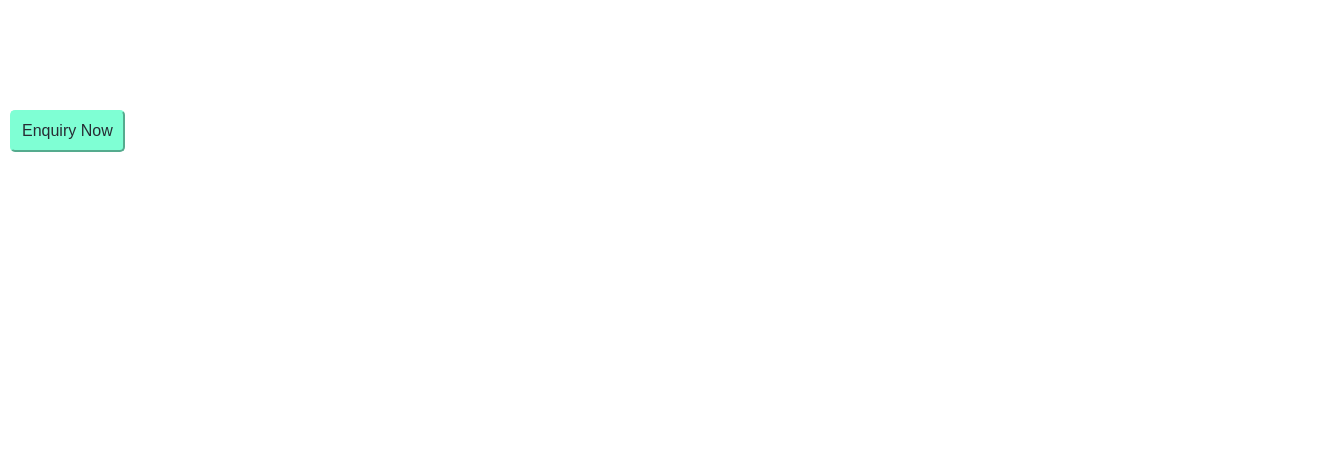
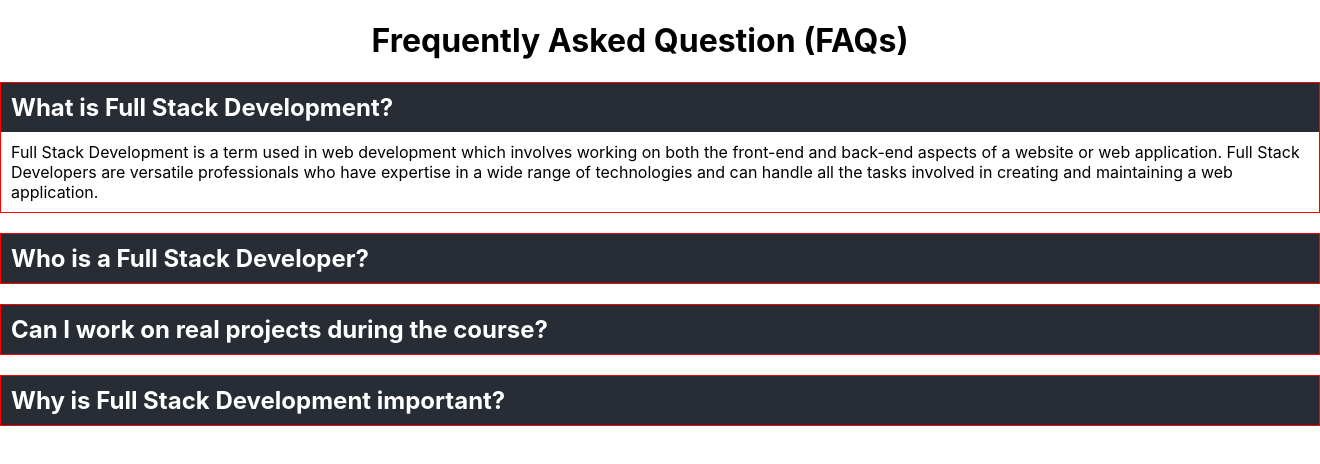
Before and after one commit to marleyDip/React-JS-Basics, a React (Create React App) app in the folder statehandling/: page / in a window 1280 px wide. Shown: the top 464 px of the page, 1320 px wide, since content can reach past the window. Built offline with nearby package versions, Linux system fonts and the light colour scheme.

Commit message:
Create Faq Using State Project

```diff
--- a/statehandling/src/App.css
+++ b/statehandling/src/App.css
@@ -1,5 +1,5 @@
 .App {
-  text-align: left;
+  text-align: center;
 }
 
 .App-logo {
@@ -127,8 +127,43 @@
 
 .showModelDiv {
   top: 50%;
+  cursor: pointer;
 }
 .en {
   position: fixed;
   top: 100px;
 }
+
+.faqOuter {
+  width: 1320px;
+  margin: auto;
+}
+
+.faqItems {
+  border: 1px solid red;
+  margin-bottom: 20px;
+}
+
+.faqItems h2 {
+  margin: 0px;
+  padding: 10px;
+  background-color: #282c34;
+  color: white;
+  text-align: left;
+  cursor: pointer;
+}
+
+.faqItems p{
+  text-align: left;
+  height: 0px;
+  padding: 0px;
+  margin: 0px;
+  transform: scaleY(0);
+  transition: 0.5s;
+}
+
+.activeAns {
+  height: auto !important;
+  transform: scale(1) !important;
+  padding: 10px !important;
+}
--- a/statehandling/src/App.js
+++ b/statehandling/src/App.js
@@ -1,6 +1,7 @@
 import "./App.css";
 import btnModule from "./Button.module.css";
 import { useState } from "react";
+import { questions } from "./Data/faqQuestion";
 
 function App() {
   /*  let [status, setStatus] = useState(false);
@@ -13,10 +14,34 @@ function App() {
 
   let [modalStatus, setModalStatus] = useState(false);
 
+  let [showAns, setShowAns] = useState(questions[0].id);
+
   return (
     <div className="App">
+      {/* Create Faq Using State Project */}
+      <div>
+        <h1>Frequently Asked Question (FAQs)</h1>
+
+        <div className="faqOuter">
+          {questions.map((faqItems, i) => {
+            return (
+              <div className="faqItems">
+                <h2 onClick={() => setShowAns(faqItems.id)}>
+                  {faqItems.question}
+                </h2>
+
+                <p className={showAns === faqItems.id ? "activeAns" : ""}>
+                  {faqItems.answer}
+                </p>
+              </div>
+            );
+          })}
+        </div>
+      </div>
+      {/* Create Faq Using State Project */}
+
       {/* Create Login Modal Project */}
-      <button
+      {/* <button
         className="en
       button"
         onClick={() => setModalStatus(!modalStatus)}
@@ -33,7 +58,7 @@ function App() {
           Enquiry Now{" "}
           <span onClick={() => setModalStatus(!modalStatus)}>&times;</span>
         </h3>
-      </div>
+      </div> */}
       {/* Create Login Modal Project */}
 
       {/* Responsive Menu Project */}
--- /dev/null
+++ b/statehandling/src/Data/faqQuestion.jsx
@@ -0,0 +1,26 @@
+export const questions = [
+  {
+    id: 1,
+    question: "What is Full Stack Development?",
+    answer:
+      "Full Stack Development is a term used in web development which involves working on both the front-end and back-end aspects of a website or web application. Full Stack Developers are versatile professionals who have expertise in a wide range of technologies and can handle all the tasks involved in creating and maintaining a web application.",
+  },
+  {
+    id: 2,
+    question: "Who is a Full Stack Developer?",
+    answer:
+      "A Full Stack Developer is a versatile and all-rounder professional in the field of web development who has expertise in both front-end and back-end technologies.                                                     Full Stack Developers are capable of working on all aspects of a web application or website, from designing the user interface to managing server infrastructure and databases. They are often referred to as full stack because they have a broad understanding of the entire technology stack required to build and maintain web applications.",
+  },
+  {
+    id: 3,
+    question: "Can I work on real projects during the course?",
+    answer:
+      "Absolutely. You will have the opportunity to work on over 10 real-world projects, allowing you to build a strong portfolio and gain practical experience that employers value.",
+  },
+  {
+    id: 4,
+    question: "Why is Full Stack Development important?",
+    answer:
+      "Full Stack Developers can work on all parts of a web project, making them versatile and in high demand. They can understand the entire development process, which is valuable for project management and troubleshooting.",
+  },
+];
```
